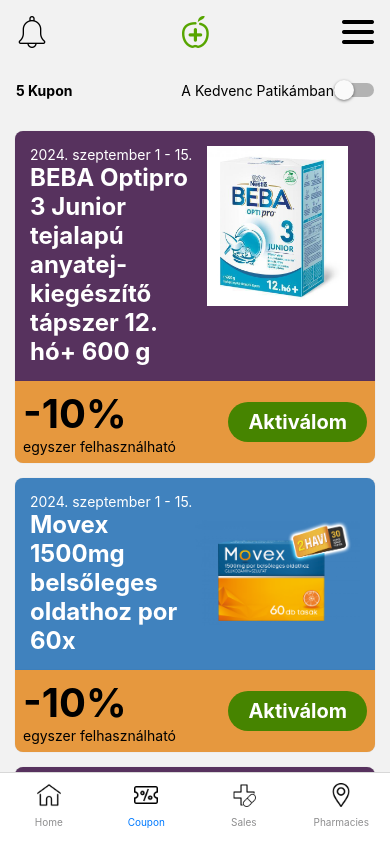
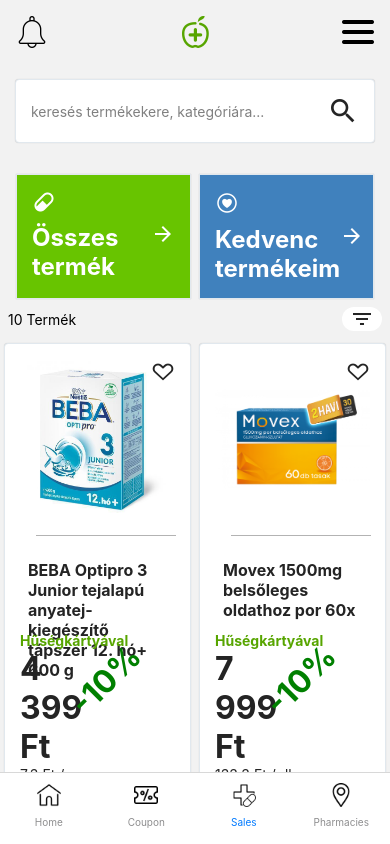
Before and after one commit to MrMuu88/AlmaClone, a React Native app: screen / in a window 390 px wide. Built offline with nearby package versions, Linux system fonts and the light colour scheme.

Commit message:
sales ascreen done

```diff
--- a/App.tsx
+++ b/App.tsx
@@ -2,7 +2,7 @@ import React, { Component, ReactNode } from 'react'
 import { createBottomTabNavigator } from '@react-navigation/bottom-tabs'
 import HomeScreen from './src/Screens/Main/HomeScreen';
 import PharmanciesScreen from './src/Screens/Main/PharmanciesScreen';
-import SalesScreen from './src/Screens/Main/SalesScreen';
+import {SalesScreen} from './src/Screens/Main/SalesScreen';
 import { NavigationContainer } from '@react-navigation/native';
 import MainHeader from './src/Components/Headers/MainHeader';
 import { createStackNavigator } from '@react-navigation/stack';
@@ -28,7 +28,7 @@ const Tabs = ()=>{
 
     const Tab = createBottomTabNavigator();
     return (
-        <Tab.Navigator screenOptions={{headerShown:false, tabBarStyle:{height:72,paddingBottom:16}}} initialRouteName='Coupon'>
+        <Tab.Navigator screenOptions={{headerShown:false, tabBarStyle:{height:72,paddingBottom:16}}} initialRouteName='Sales'>
             <Tab.Screen options={{tabBarIcon:()=>{ return Icons["Home"]}}} name="Home" component={HomeScreen} />
             <Tab.Screen options={{tabBarIcon:()=>{ return Icons["Coupon"]}}} name="Coupon" component={CouponScreen} />
             <Tab.Screen options={{tabBarIcon:()=>{ return Icons["Sales"]}}} name="Sales" component={SalesScreen} />
--- a/src/Components/ProductCard.tsx
+++ b/src/Components/ProductCard.tsx
@@ -26,7 +26,7 @@ export default function ProductCard(props:ProductCardProps) {
     };
 
   return (
-    <Card containerStyle={{width:"48%", margin:4, borderRadius:4}} wrapperStyle={{position:"relative"}}>
+    <Card containerStyle={{flex:1, minWidth:"40%", margin:4, borderRadius:4}} wrapperStyle={{position:"relative"}}>
         <Image style={{height:160, width:"auto", resizeMode:"contain",}} source={imageMap[props.product.id]}/>
         <View style={{position:"absolute", top:0, right:0}}>
             <Icon name={isFavorited?"heart":"heart-outlined"} type="entypo" onPress={()=> setIsfavorited(!isFavorited)} />
--- a/src/Screens/Main/SalesScreen.tsx
+++ b/src/Screens/Main/SalesScreen.tsx
@@ -1,13 +1,56 @@
-import { Text, View } from 'react-native'
+import { Text, TouchableOpacity, View } from 'react-native'
 import React, { Component } from 'react'
 import { colors } from '../../Styles/StyleSheet'
+import { Card } from '@rneui/themed'
+import { ScrollView, TextInput } from 'react-native-gesture-handler'
+import { Icon } from '@rneui/base'
+import ProductCard from '../../Components/ProductCard'
 
-export default class SalesScreen extends Component {
-  render() {
-    return (
-      <View>
-        <Text style={{color:colors.primary}}>SalesScreen</Text>
-      </View>
-    )
-  }
+export const SalesScreen = () => {
+
+  const products = require("../../assests/products.json") as Product[];
+
+  return (
+    <View>
+      <Card containerStyle={{borderRadius:4, marginBottom:16}} wrapperStyle={{flexDirection:"row",alignItems:"center", justifyContent:"space-between", padding:0}}>
+        <TextInput style={{flex:1}} placeholderTextColor={"gray"} placeholder="keresés termékekere, kategóriára..." />
+        <Icon name="search"  size={32}/>
+      </Card>
+
+      <ScrollView>
+
+        <View style={{flexDirection: "row", gap:8, marginHorizontal:16}}>
+          <Card containerStyle={{ flex:1, marginHorizontal:0, backgroundColor: "#68C400", }}>
+            <Icon style={{alignSelf:'flex-start', marginBottom:8}} name="pill" type="material-community" color="white"/>
+            <View style={{flexDirection:"row", justifyContent:"space-between", alignItems:"baseline"}}>
+            <Text style={{color:"white", fontWeight:"bold",fontSize:24}}>Összes{"\n"}termék</Text>
+            <Icon name="arrow-forward" color="white"/>
+            </View>
+          </Card>
+          <Card containerStyle={{ flex:1, marginHorizontal:0, backgroundColor: "#4081BD", }}>
+            <Icon style={{alignSelf:'flex-start', marginBottom:8}} name="heart-circle-outline" type="ionicon" color="white"/>
+            <View style={{flexDirection:"row", justifyContent:"space-between", alignItems:"baseline"}}>
+            <Text style={{color:"white", fontWeight:"bold",fontSize:24}}>Kedvenc{"\n"}termékeim</Text>
+            <Icon name="arrow-forward" color="white"/>
+            </View>
+          </Card>
+
+
+        </View>
+        <View style={{ flexDirection: "row", alignItems:"center", justifyContent:"space-between", margin: 8 }}>
+          <Text style = {{color:"black"}}>10 Termék</Text>
+          <TouchableOpacity style={{backgroundColor:"white",borderRadius:16, paddingHorizontal:8}}>
+            <Icon name="filter-list" />
+          </TouchableOpacity>
+        </View>
+        <View style={{flexDirection:"row", flexWrap:"wrap"}}>
+        {
+          products.map((e,i) => <ProductCard key={i} product={e} />)
+        }
+        </View>
+        <View style={{ height: 200 }} />
+
+      </ScrollView>
+    </View>
+  )
 }
```
